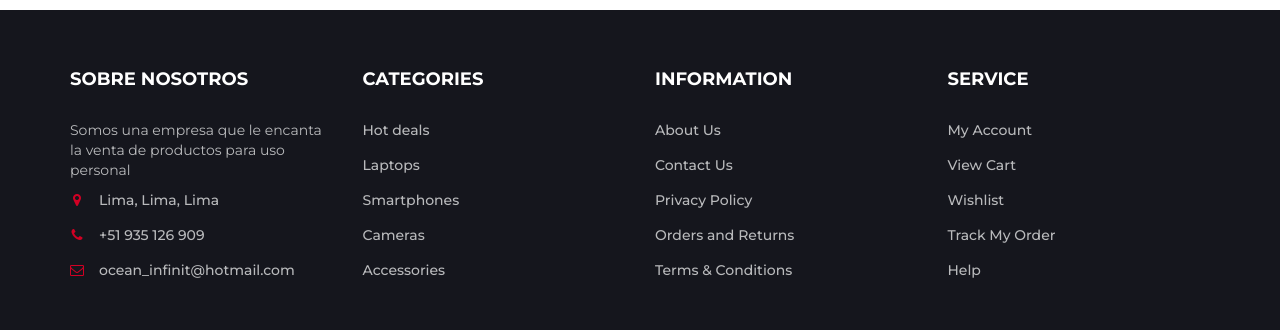
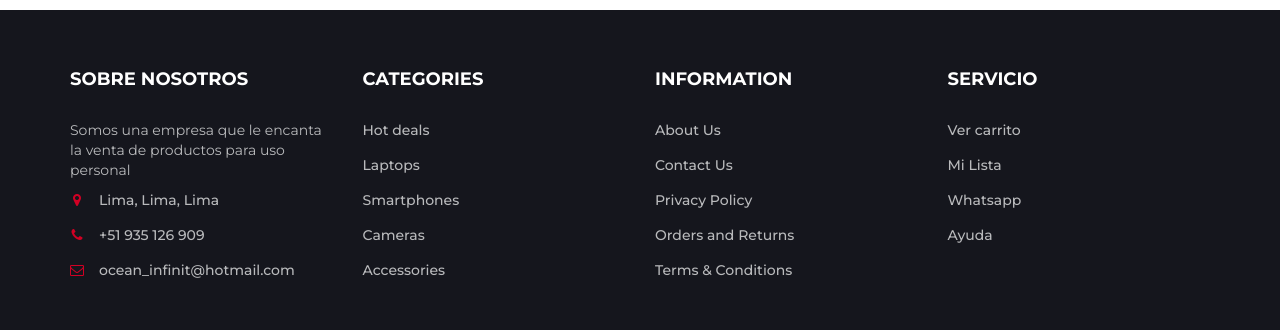
Before and after one commit to Robert21AV05/Ocean_Infinit_Web, a plain HTML site: page index.html in a window 1280 px wide. Shown: the part 2185-2515 px from the top of the page. Drawn offline with nearby package versions, Linux system fonts and the light colour scheme.

Commit message:
Update "Services"
Corrección de idioma.

```diff
--- a/index.html
+++ b/index.html
@@ -540,13 +540,12 @@
 
 						<div class="col-md-3 col-xs-6">
 							<div class="footer">
-								<h3 class="footer-title">Service</h3>
+								<h3 class="footer-title">Servicio</h3>
 								<ul class="footer-links">
-									<li><a href="#">My Account</a></li>
-									<li><a href="#">View Cart</a></li>
-									<li><a href="#">Wishlist</a></li>
-									<li><a href="#">Track My Order</a></li>
-									<li><a href="#">Help</a></li>
+									<li><a href="#">Ver carrito</a></li>
+									<li><a href="#">Mi Lista</a></li>
+									<li><a href="#">Whatsapp</a></li>
+									<li><a href="#">Ayuda</a></li>
 								</ul>
 							</div>
 						</div>
```
